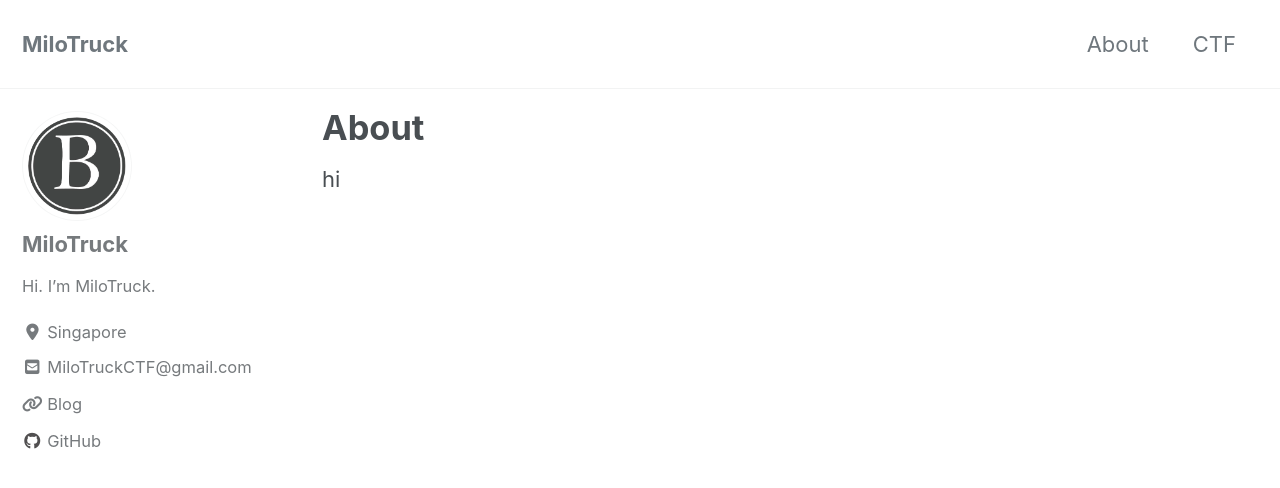
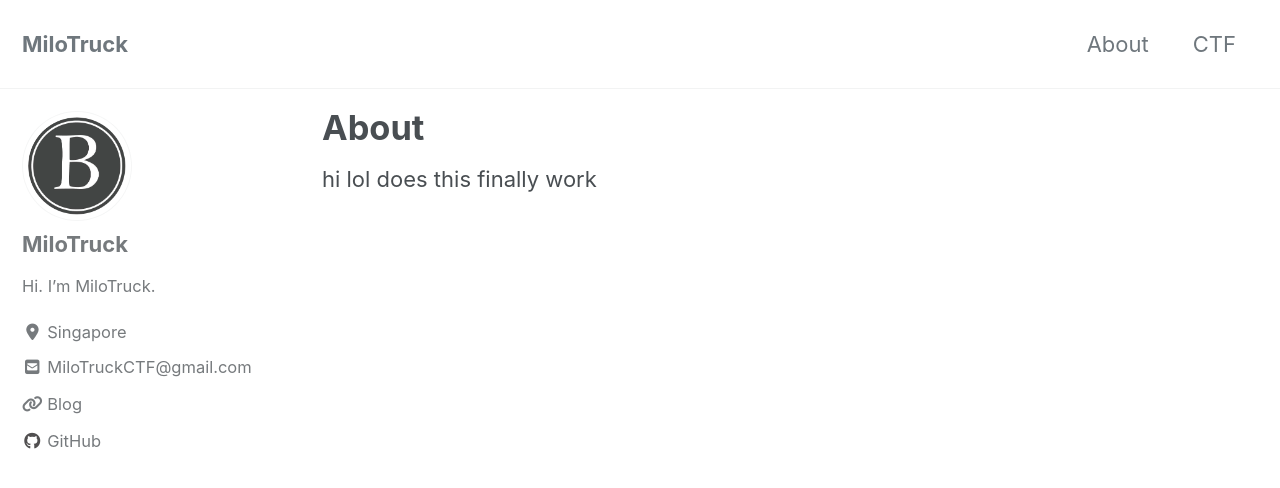
Before and after one commit to MiloTruck/milotruck.github.io, a Jekyll site: the page built from _pages/about.md, in a window 1280 px wide and 900 px high. Shown: the top 488 px of the window. Built offline with Jekyll 4.4.1, drawn with Linux system fonts in a browser that asks for light colours; cached includes are drawn as plain includes; nearby versions of some CDN libraries.

Commit message:
Edited _config.yml

```diff
--- a/_pages/about.md
+++ b/_pages/about.md
@@ -4,4 +4,4 @@ permalink: /about/
 
 ---
 
-hi
+hi lol does this finally work
```
